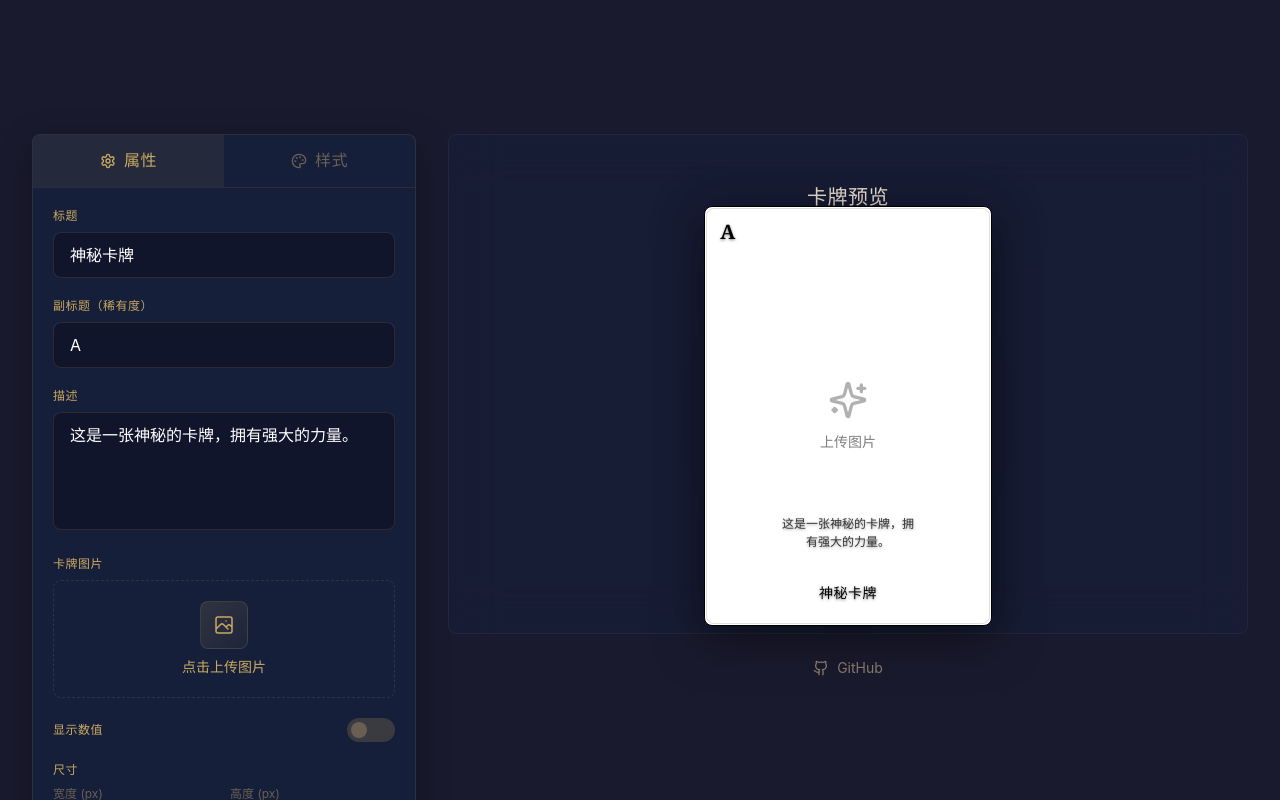
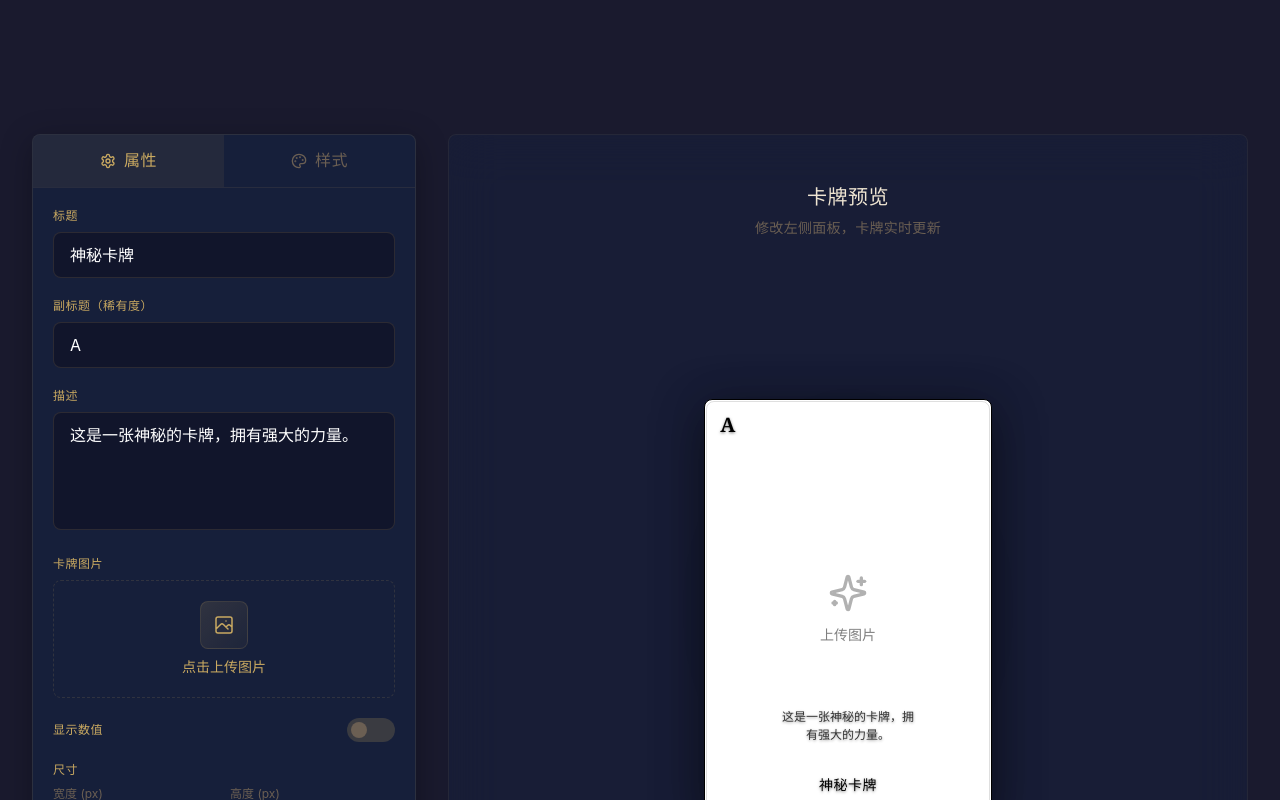
Before and after one commit to kinguang3/Card-Forge, a React (Vite) app: page /#/ in a window 1280 px wide. Shown: the part 1560-2360 px from the top of the page. Built offline with nearby package versions, Linux system fonts and the light colour scheme.

Commit message:
Fix card preview vertical height to match property panel, update GitHub link to repo URL

```diff
--- a/src/components/EditorSection/EditorSection.tsx
+++ b/src/components/EditorSection/EditorSection.tsx
@@ -80,21 +80,20 @@ export function EditorSection({ cardData, updateField, uploadImage, removeImage,
           </div>
 
           <div className="lg:col-span-2">
-            <div className="backdrop-blur-xl p-8 lg:p-12 rounded-lg" style={{
+            <div className="backdrop-blur-xl p-8 lg:p-12 rounded-lg min-h-[500px] h-full flex flex-col" style={{
               backgroundColor: 'rgba(22, 33, 62, 0.5)',
               border: '1px solid rgba(201, 169, 97, 0.08)',
-              height: '500px'
             }}>
               <div className="text-center mb-4">
                 <h3 className="text-xl font-semibold mb-2" style={{ color: '#f0e6d3', fontFamily: "'Cinzel', serif", letterSpacing: '0.5px' }}>卡牌预览</h3>
                 <p className="text-sm" style={{ color: '#6b5f53', fontFamily: "'Cinzel', serif", letterSpacing: '0.3px' }}>修改左侧面板，卡牌实时更新</p>
               </div>
-              <div className="flex items-center justify-center h-[calc(100%-80px)]">
+              <div className="flex-1 flex items-center justify-center">
                 <CardPreview cardData={cardData} cardRef={cardRef} updateField={updateField} />
               </div>
             </div>
             <div className="mt-6 text-center">
-              <a href="https://github.com/kinguang3" target="_blank" rel="noopener noreferrer" className="inline-flex items-center gap-2 text-sm transition-all hover:text-[#c9a961]" style={{ color: '#8b7d6f' }}>
+              <a href="https://github.com/kinguang3/Card-Forge" target="_blank" rel="noopener noreferrer" className="inline-flex items-center gap-2 text-sm transition-all hover:text-[#c9a961]" style={{ color: '#8b7d6f' }}>
                 <Github className="w-4 h-4" />
                 <span>GitHub</span>
               </a>
```
